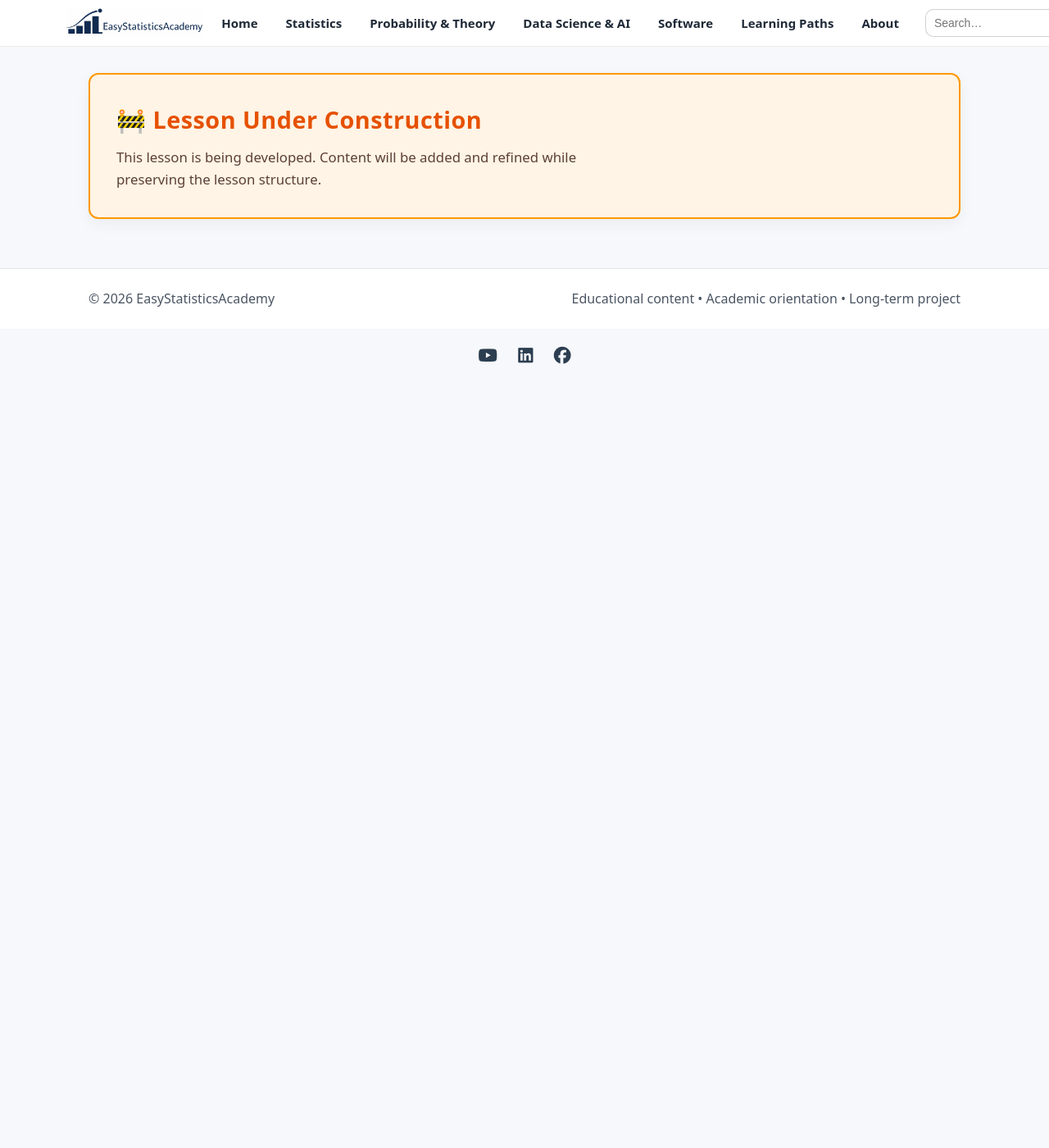
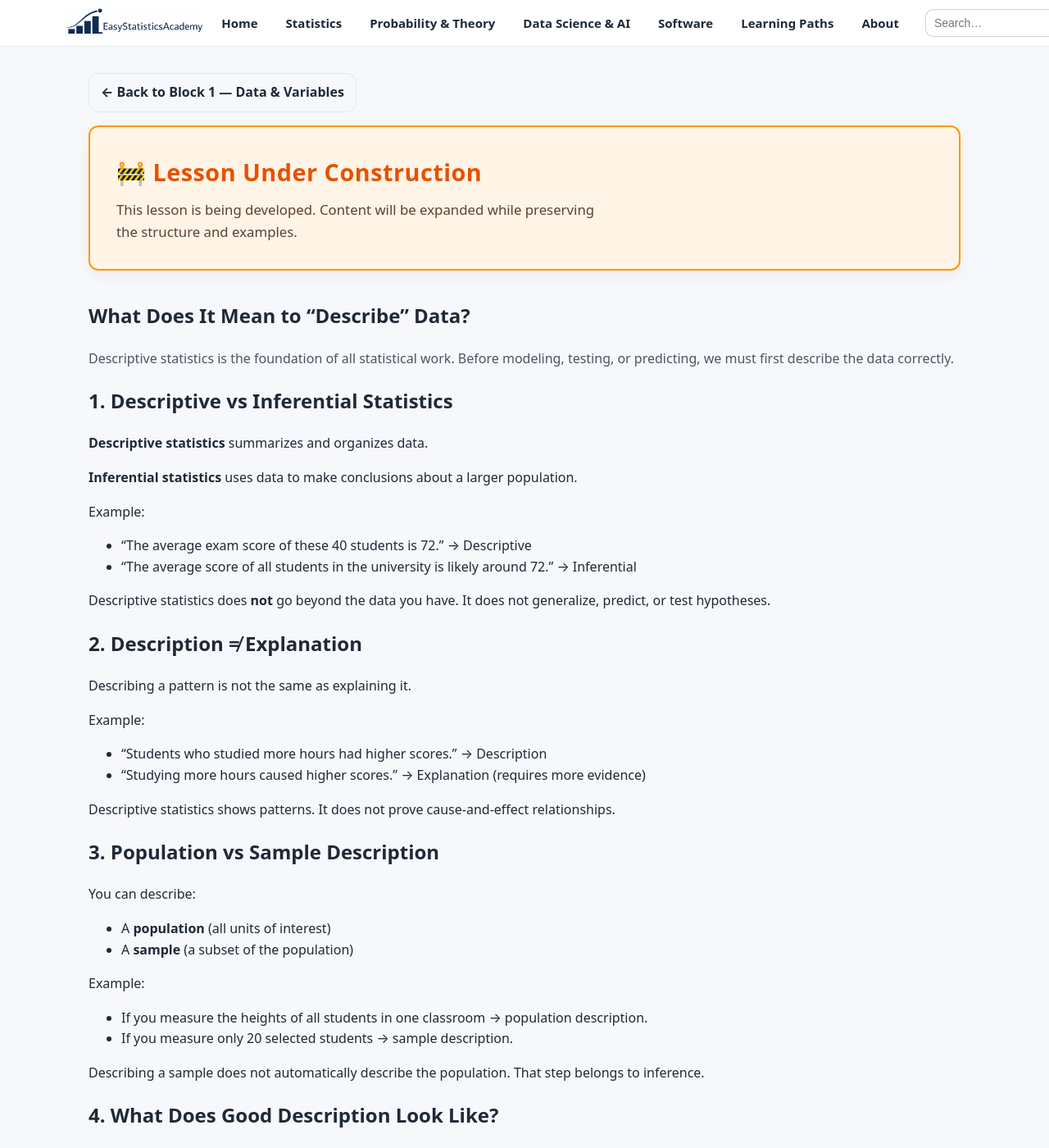
Before and after one commit to ammar-homaida-statistics/easystatisticsacademy, a Jekyll site: the page built from descriptive/data-variables/what-does-it-mean-to-describe-data/index.md, in a window 1280 px wide and 1400 px high. Shown: the whole window at 82% size. Built offline with Jekyll 4.4.1, drawn with Linux system fonts in a browser that asks for light colours; some of the changed text lies outside the part shown.

Commit message:
Add lesson content

```diff
--- a/descriptive/data-variables/what-does-it-mean-to-describe-data/index.md
+++ b/descriptive/data-variables/what-does-it-mean-to-describe-data/index.md
@@ -6,6 +6,14 @@ permalink: /descriptive/data-variables/what-does-it-mean-to-describe-data/
 sidebar: false
 ---
 
+<!-- Previous Button -->
+<section class="section section-slim">
+  <a class="btn btn-outline" href="/descriptive/data-variables/">
+    ← Back to Block 1 — Data & Variables
+  </a>
+</section>
+
+<!-- UNDER CONSTRUCTION NOTICE -->
 <section class="section section-slim">
   <div class="callout" style="background:#fff4e5; border:2px solid #ff9800; padding:2rem; border-radius:12px;">
     <div class="callout-copy">
@@ -13,15 +21,136 @@ sidebar: false
         🚧 Lesson Under Construction
       </h2>
       <p style="margin:0; font-size:1.05rem; color:#5d4037; line-height:1.6;">
-        This lesson is being developed. Content will be added and refined while preserving the lesson structure.
+        This lesson is being developed. Content will be expanded while preserving the structure and examples.
       </p>
     </div>
   </div>
 </section>
 
+<section class="section">
+  <div class="section-head">
+    <h1>What Does It Mean to “Describe” Data?</h1>
+    <p>
+      Descriptive statistics is the foundation of all statistical work.
+      Before modeling, testing, or predicting, we must first describe the data correctly.
+    </p>
+  </div>
+
+  <h2>1. Descriptive vs Inferential Statistics</h2>
+
+  <p><strong>Descriptive statistics</strong> summarizes and organizes data.</p>
+  <p><strong>Inferential statistics</strong> uses data to make conclusions about a larger population.</p>
+
+  <p>Example:</p>
+  <ul>
+    <li>“The average exam score of these 40 students is 72.” → Descriptive</li>
+    <li>“The average score of all students in the university is likely around 72.” → Inferential</li>
+  </ul>
+
+  <p>
+    Descriptive statistics does <strong>not</strong> go beyond the data you have.
+    It does not generalize, predict, or test hypotheses.
+  </p>
+
+  <h2>2. Description ≠ Explanation</h2>
+
+  <p>
+    Describing a pattern is not the same as explaining it.
+  </p>
+
+  <p>Example:</p>
+  <ul>
+    <li>“Students who studied more hours had higher scores.” → Description</li>
+    <li>“Studying more hours caused higher scores.” → Explanation (requires more evidence)</li>
+  </ul>
+
+  <p>
+    Descriptive statistics shows patterns.
+    It does not prove cause-and-effect relationships.
+  </p>
+
+  <h2>3. Population vs Sample Description</h2>
+
+  <p>
+    You can describe:
+  </p>
+
+  <ul>
+    <li>A <strong>population</strong> (all units of interest)</li>
+    <li>A <strong>sample</strong> (a subset of the population)</li>
+  </ul>
+
+  <p>Example:</p>
+
+  <ul>
+    <li>If you measure the heights of all students in one classroom → population description.</li>
+    <li>If you measure only 20 selected students → sample description.</li>
+  </ul>
+
+  <p>
+    Describing a sample does not automatically describe the population.
+    That step belongs to inference.
+  </p>
+
+  <h2>4. What Does Good Description Look Like?</h2>
+
+  <p>A good description is:</p>
+
+  <ul>
+    <li>Clear</li>
+    <li>Accurate</li>
+    <li>Appropriate for the variable type</li>
+    <li>Free of causal language</li>
+  </ul>
+
+  <p>Example dataset (5 exam scores):</p>
+
+  <p><code>65, 70, 72, 90, 93</code></p>
+
+  <p>Basic descriptive summary:</p>
+
+  <ul>
+    <li>Minimum: 65</li>
+    <li>Maximum: 93</li>
+    <li>Mean: 78</li>
+    <li>Range: 28</li>
+  </ul>
+
+  <p>
+    This tells us the center and spread.
+    It does not explain why some students scored higher.
+  </p>
+
+  <h2>5. Why Poor Description Leads to Wrong Conclusions</h2>
+
+  <p>
+    If data are poorly described, everything that follows becomes unstable.
+  </p>
+
+  <p>Common mistakes:</p>
+
+  <ul>
+    <li>Using the mean for ordinal data</li>
+    <li>Ignoring extreme values</li>
+    <li>Mislabeling axes in graphs</li>
+    <li>Interpreting correlation as causation</li>
+  </ul>
+
+  <p>
+    Most statistical errors originate at the descriptive stage.
+  </p>
+
+</section>
+
+<!-- Next Button -->
+<section class="section section-slim">
+  <a class="btn" href="/descriptive/data-variables/units-observations-and-variables/">
+    Next Lesson → Units, Observations & Variables
+  </a>
+</section>
+
 <script>
   (function () {
-    // ✅ Isolated Block 1 lesson continue-reading key
     var KEY = "esa_continue_descriptive_data_variables_lesson_v0";
 
     localStorage.setItem(KEY, JSON.stringify({
```
